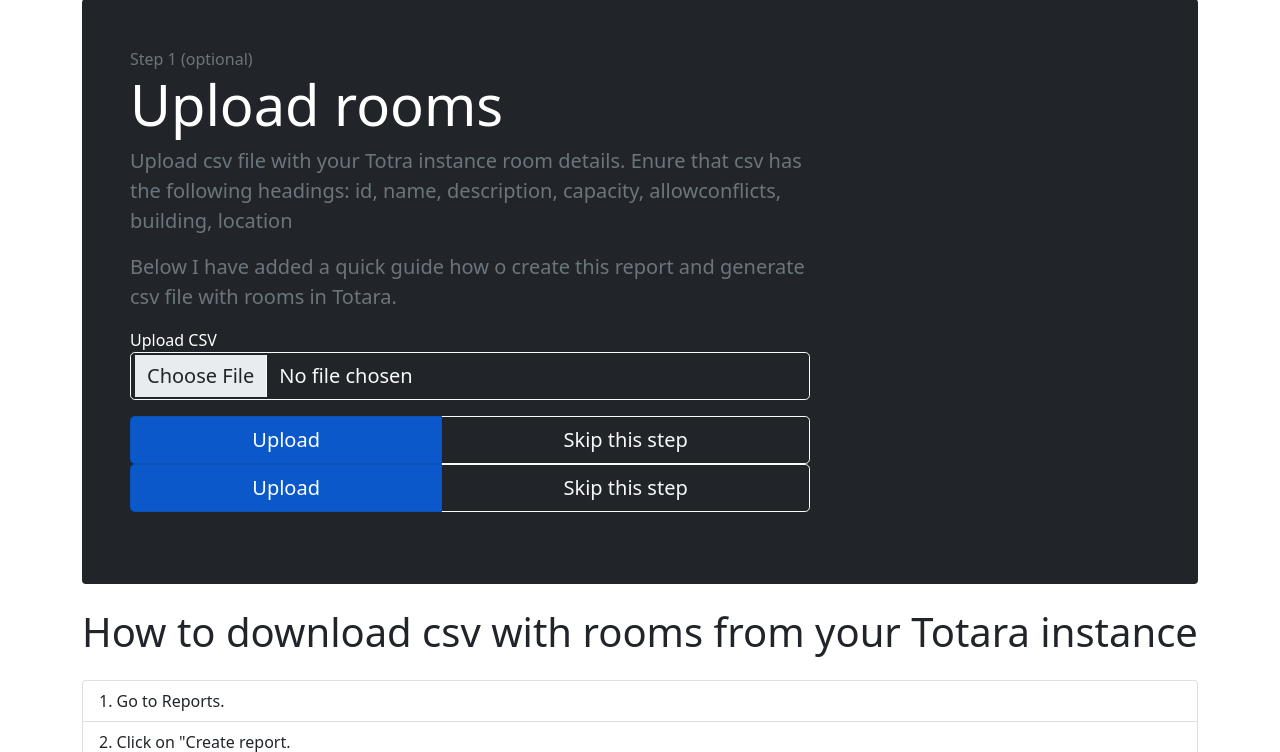
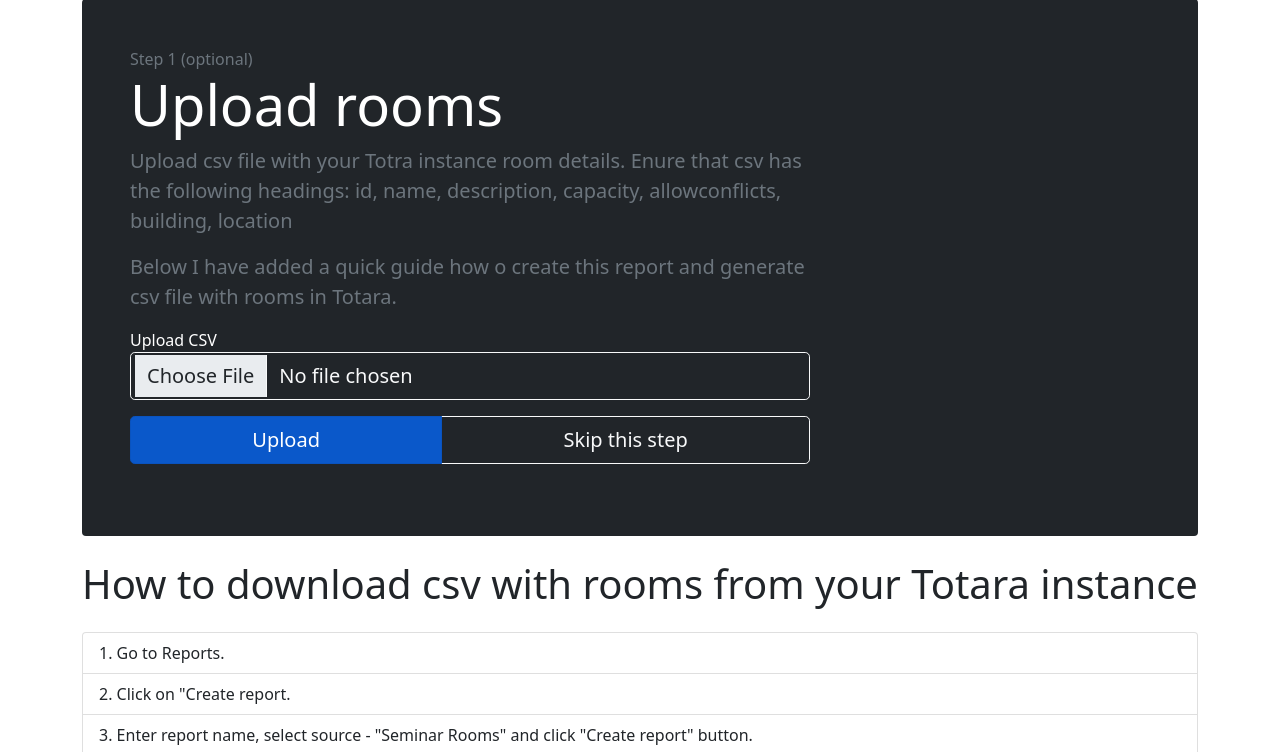
Before and after one commit to meshechko/totara_import_seminar_events, a Flask app: page /upload-rooms in a window 1280 px wide. Shown: the part 119-871 px from the top of the page. Run offline with Flask 2, Linux system fonts and the light colour scheme; some libraries are stand-ins or nearby versions.

Commit message:
Update upload-rooms.html

```diff
--- a/templates/upload-rooms.html
+++ b/templates/upload-rooms.html
@@ -14,12 +14,6 @@ content %}
 		 <div class="btn-group w-100">
             {{ form.submit(class="btn btn-lg btn-primary active") }}<a class="btn btn-lg btn-outline-light" type="button" href="/upload-backup">Skip this step</a>
 			 </div>
-            <! ––
-            <input type="file" class="form-control mb-3 btn btn-lg btn-outline-light" id="inputGroupFile02">
-            <div class="btn-group w-100">
-               <button class="btn btn-lg btn-primary active" type="submit">Upload</button>
-               <a class="btn btn-lg btn-outline-light" type="button" href="/upload-backup">Skip this step</a>
-			</div>
          </form>
 
          <div class="message">
```
